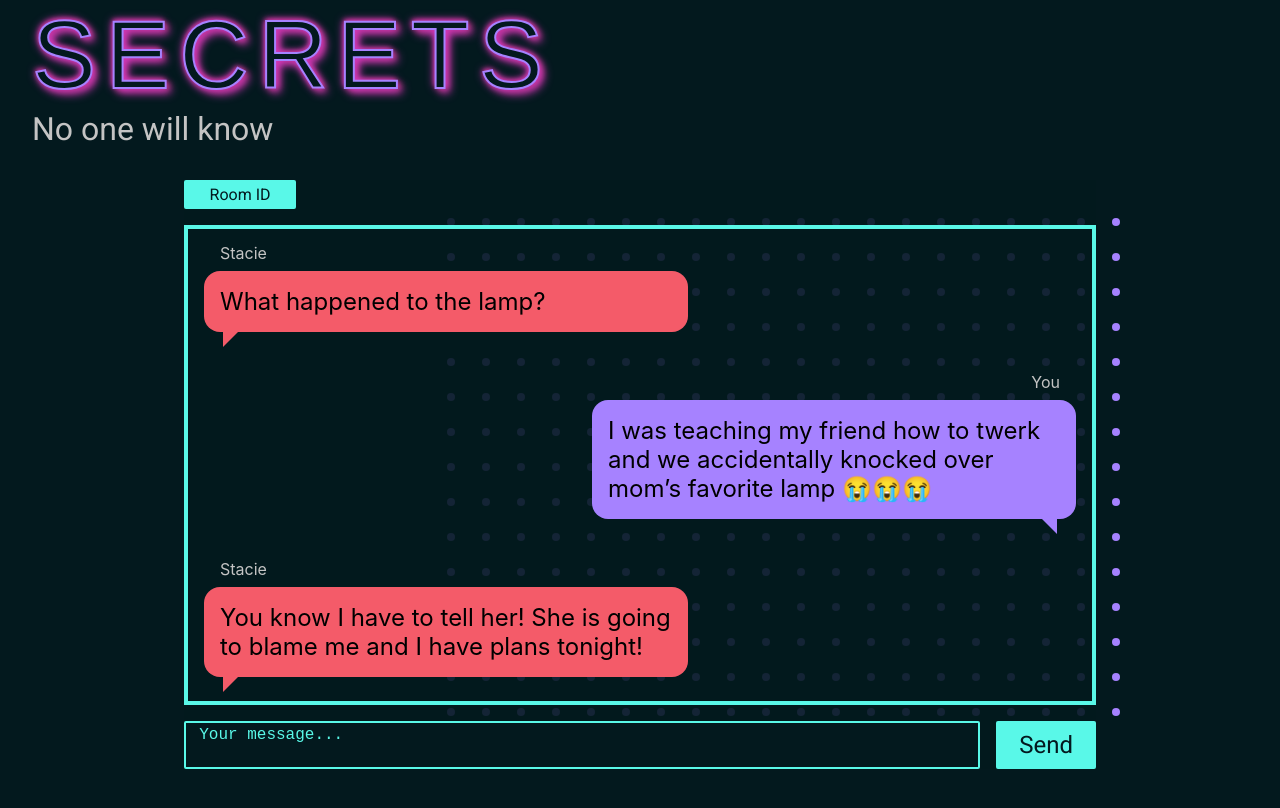
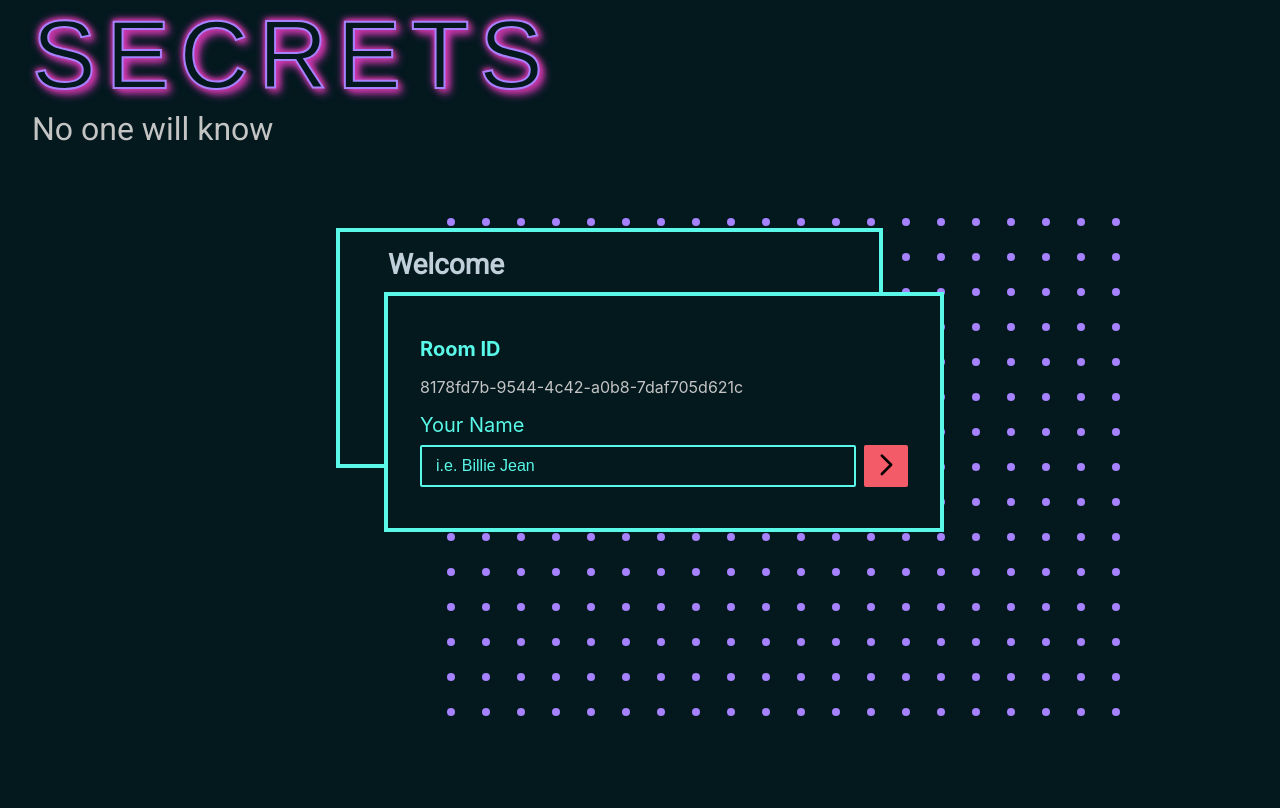
Before and after one commit to jamesncox/secrets, a React (Create React App) app: page / in a window 1280 px wide. Both pictures are taken after typing "Sample" into the empty fields and a click on the button "Create". Shown: the top 808 px of the page. Built offline with nearby package versions, Linux system fonts and the light colour scheme; a web font is replaced by a local one.

Commit message:
Create NamePortal for user to input their display name

```diff
--- a/src/App.js
+++ b/src/App.js
@@ -1,20 +1,24 @@
+import { useState } from "react";
+
 import "./stylesheets/App.css";
 import "./stylesheets/Responsive.css";
-// import { BrowserRouter as Router, Switch, Route } from "react-router-dom";
 import Header from "./components/Header";
 import RoomPortal from "./components/RoomPortal";
 import ChatPortal from "./components/ChatPortal";
+import NamePortal from "./components/NamePortal";
 import LargeDotGrid from "./components/LargeDotGrid";
 import SmallDotGrid from "./components/SmallDotGrid";
 import useLocalStorage from "./hooks/useLocalStorage";
 
 function App() {
   const [id, setId] = useLocalStorage("id");
+  const [name, setName] = useState("");
   return (
     <div className="App">
       <Header />
       {id ? null : <RoomPortal onIdSubmit={(id, setId)} />}
-      {id ? <ChatPortal id={id} /> : null}
+      {id && name === "" ? <NamePortal setName={setName} id={id} /> : null}
+      {id && name !== "" ? <ChatPortal id={id} /> : null}
       <SmallDotGrid />
       <LargeDotGrid />
     </div>
--- a/src/components/ChatPortal.js
+++ b/src/components/ChatPortal.js
@@ -16,7 +16,9 @@ export default function ChatPortal() {
 
   return (
     <div className="chat-portal-wrapper">
-      <button className="show-id-btn">Room ID</button>
+      <div className="id-name-wrapper">
+        <button className="show-id-btn">Room ID</button>
+      </div>
       <div className="box-back-chat">
         <p className="receive-bubble receive-carrot">
           You know I have to tell her! She is going to blame me and I have plans
--- /dev/null
+++ b/src/components/NamePortal.js
@@ -0,0 +1,58 @@
+import { useState } from "react";
+
+export default function NamePortal({ id, setName }) {
+  const [input, setInput] = useState("");
+
+  const handleOnChange = (e) => {
+    setInput(e.target.value);
+  };
+
+  const handleSubmit = (e) => {
+    e.preventDefault();
+    setName(input);
+  };
+
+  return (
+    <div className="room-portal-wrapper">
+      <div className="box-back-room">
+        <h3 className="rooms-title">Welcome</h3>
+      </div>
+
+      <div className="box-front-room">
+        <h4 className="teal-id-header">Room ID</h4>
+        <p className="id-text">{id}</p>
+
+        <form name="basic" className="id-form" onSubmit={handleSubmit}>
+          <label htmlFor="name" className="teal-name-header">
+            Your Name
+          </label>
+          <div className="name-input-wrapper">
+            <input
+              placeholder="i.e. Billie Jean"
+              id="name"
+              className="name-input"
+              value={input}
+              onChange={handleOnChange}
+            />
+
+            <button className="id-btn" type="submit">
+              <svg
+                xmlns="http://www.w3.org/2000/svg"
+                fill="none"
+                viewBox="0 0 24 24"
+                stroke="currentColor"
+              >
+                <path
+                  strokeLinecap="round"
+                  strokeLinejoin="round"
+                  strokeWidth={2}
+                  d="M9 5l7 7-7 7"
+                />
+              </svg>
+            </button>
+          </div>
+        </form>
+      </div>
+    </div>
+  );
+}
--- a/src/stylesheets/App.css
+++ b/src/stylesheets/App.css
@@ -328,3 +328,38 @@ textarea::placeholder {
 .large-dot-grid {
   position: relative;
 }
+
+/* name input portal styles */
+
+.teal-id-header {
+  margin: 0;
+  color: #59f8e8;
+  font-size: 1.25rem;
+}
+
+.id-text {
+  color: #c4c4c4;
+}
+
+.name-input-wrapper {
+  display: flex;
+  align-items: center;
+  margin-top: 0.5rem;
+}
+
+.teal-name-header {
+  margin: 0;
+  color: #59f8e8;
+  font-size: 1.25rem;
+}
+
+.name-input {
+  border: 2px solid #59f8e8;
+  border-radius: 2px;
+  background: #03191e;
+  height: 2.25rem;
+  color: #59f8e8;
+  text-indent: 10px;
+  width: 100%;
+  font-size: 1rem;
+}
```
